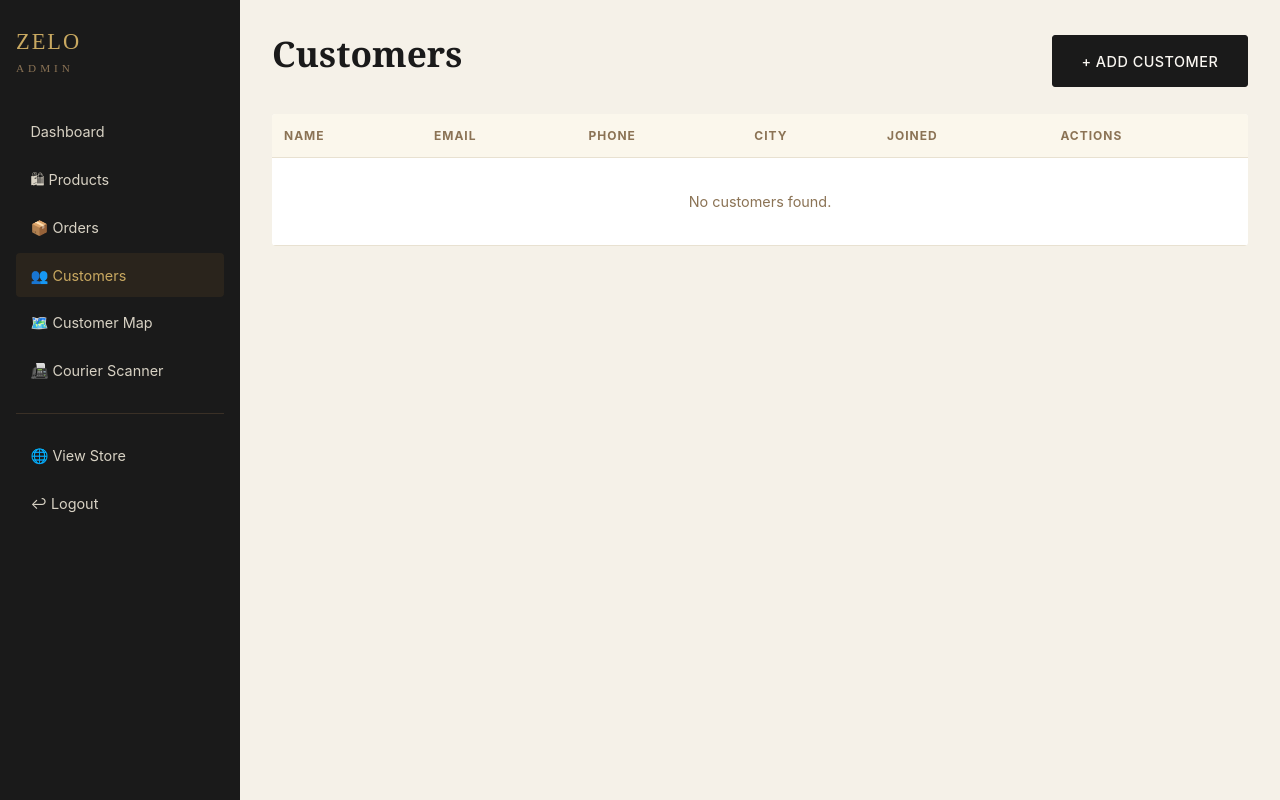
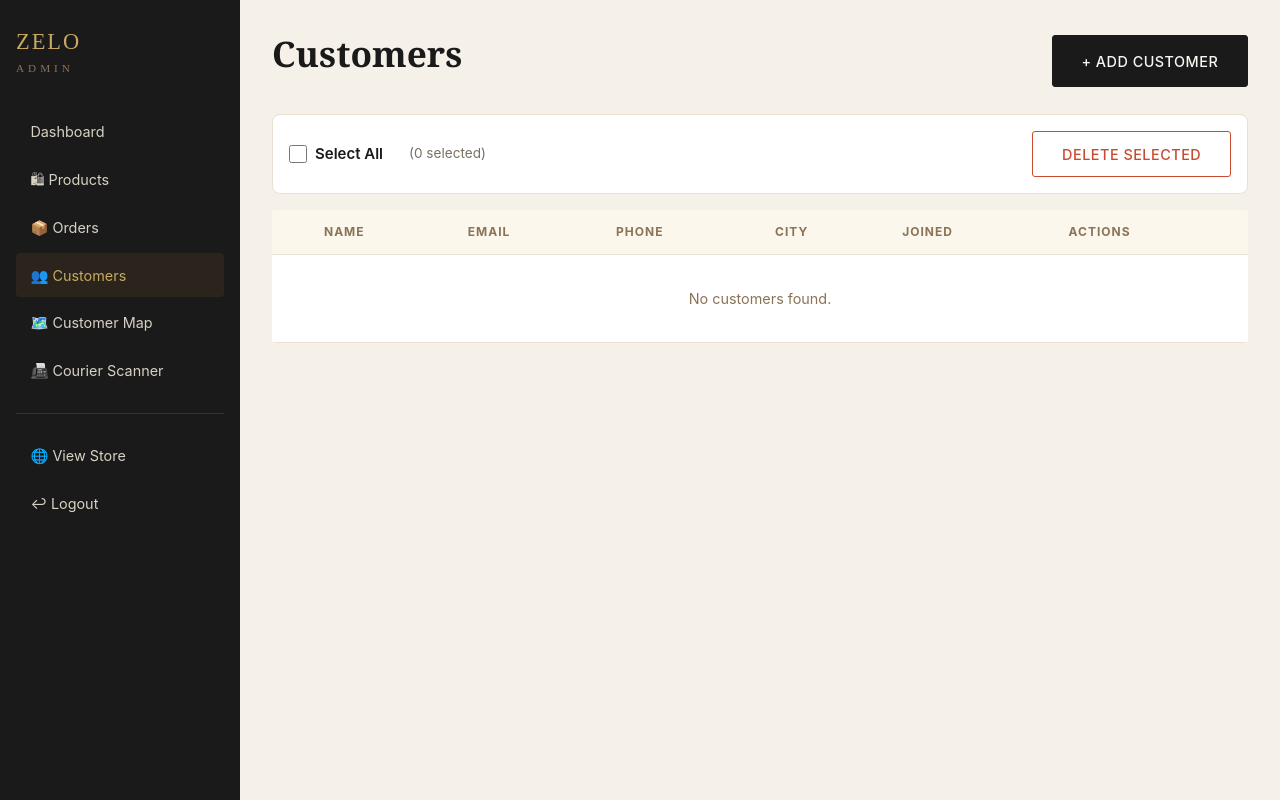
Before and after one commit to manmarsci/zelo, a Flask app: page /admin/customers in a window 1280 px wide. Run offline with Flask 3, Linux system fonts and the light colour scheme; the visitor is signed in with stand-in values (Sample User, id 1); data that the repository does not hold is empty; some libraries are stand-ins or nearby versions.

Commit message:
order deletion function

```diff
--- a/app.py
+++ b/app.py
@@ -759,6 +759,28 @@ def admin_order_status(oid):
     flash("Order status updated.", "success")
     return redirect(request.referrer or url_for("admin_orders"))
 
+@app.route("/admin/orders/delete", methods=["POST"])
+@admin_required
+def admin_orders_bulk_delete():
+    # Get list of selected IDs
+    ids_to_delete = request.form.getlist('order_ids')
+
+    if not ids_to_delete:
+        flash("No orders selected.", "warning")
+        return redirect(url_for("admin_orders"))
+
+    deleted_count = 0
+
+    for oid in ids_to_delete:
+        # 1. Delete associated order items first to prevent orphaned data
+        execute("DELETE FROM order_items WHERE order_id = ?", [oid])
+        # 2. Delete the order itself
+        execute("DELETE FROM orders WHERE id = ?", [oid])
+        deleted_count += 1
+
+    flash(f"Successfully deleted {deleted_count} order(s) and their items.", "success")
+    return redirect(url_for("admin_orders"))
+
 @app.route("/admin/customer/<int:uid>/edit", methods=["GET", "POST"])
 @admin_required
 def admin_customer_edit(uid):
@@ -787,6 +809,29 @@ def admin_customer_edit(uid):
     slips = query("SELECT * FROM courier_slips WHERE customer_phone = ? ORDER BY created_at DESC", [user["phone"]])
 
     return render_template("admin/customer_edit.html", user=user, slips=slips)
+
+@app.route("/admin/customers/delete", methods=["POST"])
+@admin_required
+def admin_customers_bulk_delete():
+    # Get list of selected IDs
+    ids_to_delete = request.form.getlist('customer_ids')
+
+    if not ids_to_delete:
+        flash("No customers selected.", "warning")
+        return redirect(url_for("admin_customers"))
+
+    current_admin_id = session.get("user_id")
+    deleted_count = 0
+
+    for uid in ids_to_delete:
+        # Safety check: Only delete actual customers, and never delete yourself
+        user = query_one("SELECT id, role FROM users WHERE id = ?", [uid])
+        if user and user['role'] == 'customer' and user['id'] != current_admin_id:
+            execute("DELETE FROM users WHERE id = ?", [uid])
+            deleted_count += 1
+
+    flash(f"Successfully deleted {deleted_count} customer(s).", "success")
+    return redirect(url_for("admin_customers"))
 
 @app.route("/admin/customer/<int:uid>/delete", methods=["POST"])
 @admin_required
--- a/templates/admin/customers.html
+++ b/templates/admin/customers.html
@@ -1,13 +1,30 @@
 {% extends "admin/base.html" %}
 {% block content %}
-<div class="admin-head">
+<div class="admin-head" style="display:flex; justify-content:space-between; align-items:center;">
   <h1>Customers</h1>
   <a href="{{ url_for('admin_customer_add') }}" class="btn btn-primary">+ Add Customer</a>
+</div>
+
+<form method="post" action="{{ url_for('admin_customers_bulk_delete') }}" id="bulkDeleteForm" onsubmit="return confirm('Are you sure you want to delete the selected customers? This cannot be undone.');">
+
+  <!-- Bulk Actions Bar -->
+  <div style="background:#fff; padding:1rem; border-radius:8px; border:1px solid #e8e1d1; margin-bottom:1rem; display:flex; justify-content:space-between; align-items:center;">
+    <div style="display:flex; align-items:center; gap:1rem;">
+      <label style="display:flex; align-items:center; gap:0.5rem; cursor:pointer; font-weight:600;">
+        <input type="checkbox" id="selectAll" style="width:18px; height:18px; cursor:pointer;">
+        Select All
+      </label>
+      <span id="selectedCount" class="muted small" style="margin-left:10px;">(0 selected)</span>
+    </div>
+    <button type="submit" class="btn btn-outline" style="color:#c84b31; border-color:#c84b31;" disabled id="deleteSelectedBtn">
+      Delete Selected
+    </button>
   </div>
 
   <table class="admin-table">
     <thead>
       <tr>
+        <th style="width:40px;"></th>
         <th>Name</th>
         <th>Email</th>
         <th>Phone</th>
@@ -19,24 +36,54 @@
     <tbody>
       {% for c in customers %}
         <tr>
+          <td>
+            <input type="checkbox" name="customer_ids" value="{{ c.id }}" class="customer-checkbox" style="width:18px; height:18px; cursor:pointer;">
+          </td>
           <td>{{ c.name }}</td>
           <td>{{ c.email }}</td>
           <td>{{ c.phone or '-' }}</td>
           <td>{{ c.city or '-' }}</td>
           <td>{{ c.created_at }}</td>
           <td>
-          <a href="{{ url_for('admin_customer_edit', uid=c.id) }}" class="btn btn-outline" style="padding:.25rem .5rem; font-size:.8rem; margin-right:5px;">Edit</a>
-
-          <form method="post" action="{{ url_for('admin_customer_delete', uid=c.id) }}" style="display:inline;" onsubmit="return confirm('Are you sure you want to delete {{ c.name }}? This cannot be undone.');">
-            <button type="submit" class="btn btn-outline" style="padding:.25rem .5rem; font-size:.8rem; color:#c84b31; border-color:#c84b31;">Delete</button>
-          </form>
+            <a href="{{ url_for('admin_customer_edit', uid=c.id) }}" class="btn btn-outline" style="padding:.25rem .5rem; font-size:.8rem;">Edit</a>
           </td>
         </tr>
       {% else %}
         <tr>
-        <td colspan="6" style="text-align:center; padding:2rem; color:#8b7355;">No customers found.</td>
+          <td colspan="7" style="text-align:center; padding:2rem; color:#8b7355;">No customers found.</td>
         </tr>
       {% endfor %}
     </tbody>
   </table>
+</form>
+
+<script>
+  const selectAllCheckbox = document.getElementById('selectAll');
+  const individualCheckboxes = document.querySelectorAll('.customer-checkbox');
+  const deleteBtn = document.getElementById('deleteSelectedBtn');
+  const countSpan = document.getElementById('selectedCount');
+
+  function updateSelection() {
+    const checkedCount = document.querySelectorAll('.customer-checkbox:checked').length;
+    countSpan.textContent = `(${checkedCount} selected)`;
+
+    // Enable/Disable delete button
+    deleteBtn.disabled = checkedCount === 0;
+
+    // Update "Select All" state (checked or indeterminate)
+    selectAllCheckbox.checked = checkedCount === individualCheckboxes.length && individualCheckboxes.length > 0;
+    selectAllCheckbox.indeterminate = checkedCount > 0 && checkedCount < individualCheckboxes.length;
+  }
+
+  // Handle "Select All" click
+  selectAllCheckbox.addEventListener('change', (e) => {
+    individualCheckboxes.forEach(cb => cb.checked = e.target.checked);
+    updateSelection();
+  });
+
+  // Handle individual checkbox clicks
+  individualCheckboxes.forEach(cb => {
+    cb.addEventListener('change', updateSelection);
+  });
+</script>
 {% endblock %}
```
Also changed, not shown: templates/admin/orders.html (+91 -27 lines), 2 other files. Lines whose indentation alone changed are shown as unchanged.
